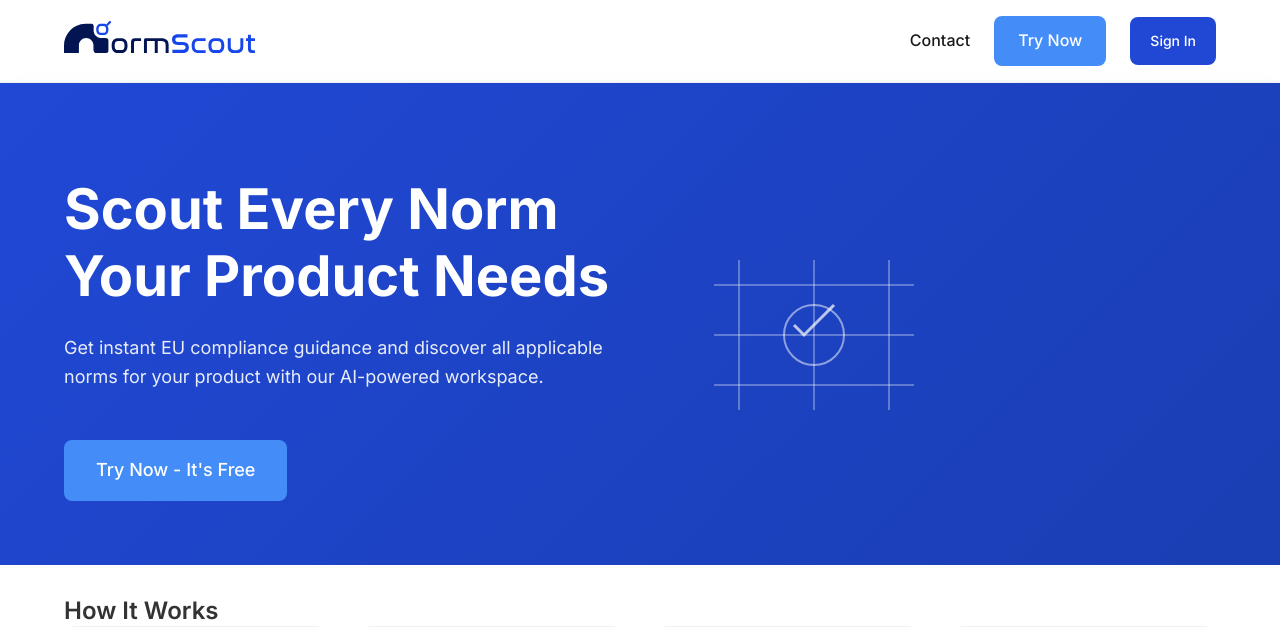
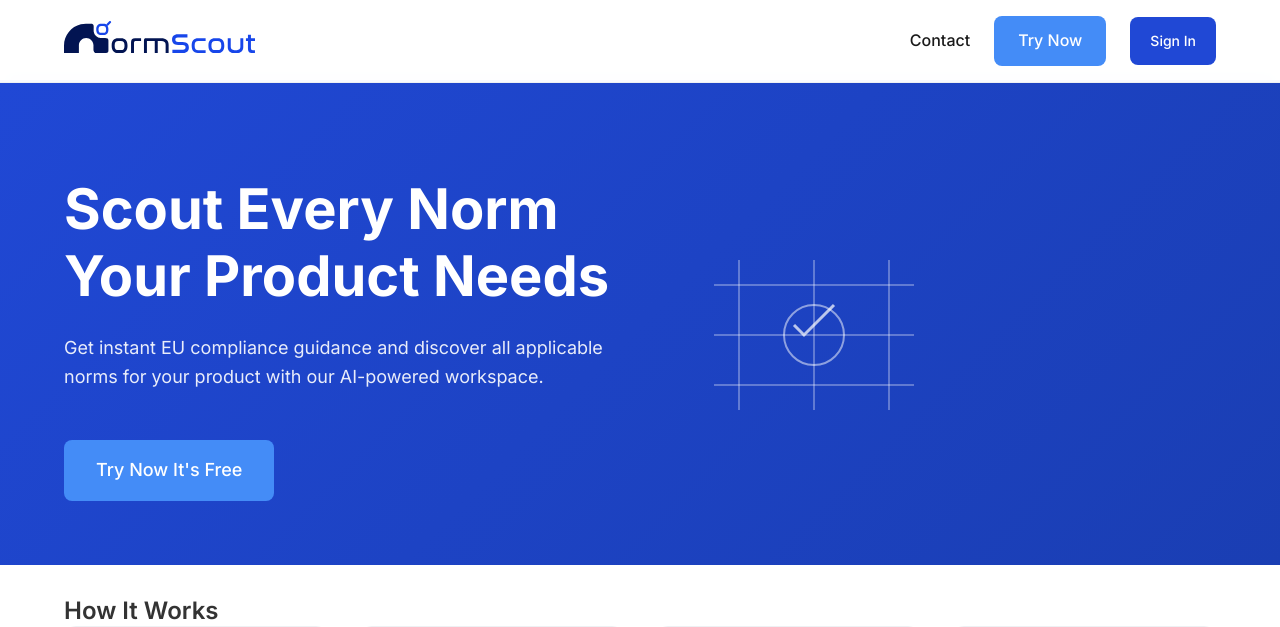
Before and after one commit to Hausertimo/Hausertimo.github.io, a Flask app: page / in a window 1280 px wide. Shown: the top 627 px of the page. Run offline with Flask 3, Linux system fonts and the light colour scheme; data that the repository does not hold is empty; parts of the project's set-up code (start-up, migrations or seed data) failed here and were passed over; some libraries are stand-ins or nearby versions.

Commit message:
smalll changes in text

```diff
--- a/templates/base.html
+++ b/templates/base.html
@@ -5,7 +5,7 @@
     <meta name="viewport" content="width=device-width, initial-scale=1.0">
 
     <!-- SEO Meta Tags -->
-    <meta name="description" content="{% block meta_description %}NormScout - Scout every norm your product needs instantly. AI-powered compliance and legal requirements discovery.{% endblock %}">
+    <meta name="description" content="{% block meta_description %}NormScout Scout every norm your product needs instantly. AI powered compliance and legal requirements discovery.{% endblock %}">
     <meta name="keywords" content="{% block meta_keywords %}compliance, product norms, legal requirements, AI{% endblock %}">
 
     <!-- Page Title -->
--- a/templates/index.html
+++ b/templates/index.html
@@ -22,7 +22,7 @@
                     <h1 class="hero-title">Scout Every <span class="gradient-text">Norm</span> <br>Your Product Needs</h1>
                     <p class="hero-subtitle">Get instant EU compliance guidance and discover all applicable norms for your product with our AI-powered workspace.</p>
                     <div class="hero-cta">
-                        <a href="#demo" class="btn btn-accent btn-large">Try Now - It's Free</a>
+                        <a href="#demo" class="btn btn-accent btn-large">Try Now It's Free</a>
                     </div>
                 </div>
                 <div class="hero-visual">
```
Also changed, not shown: .claude/settings.local.json.
